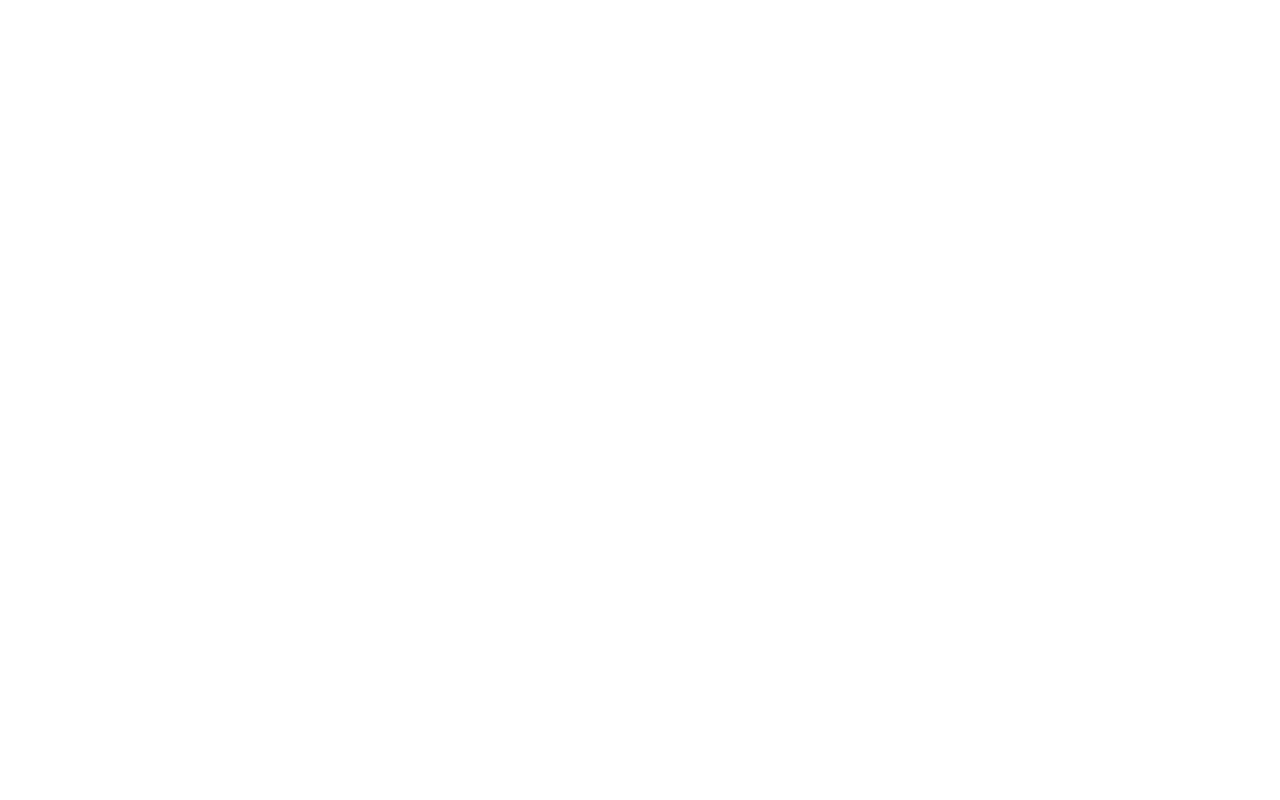
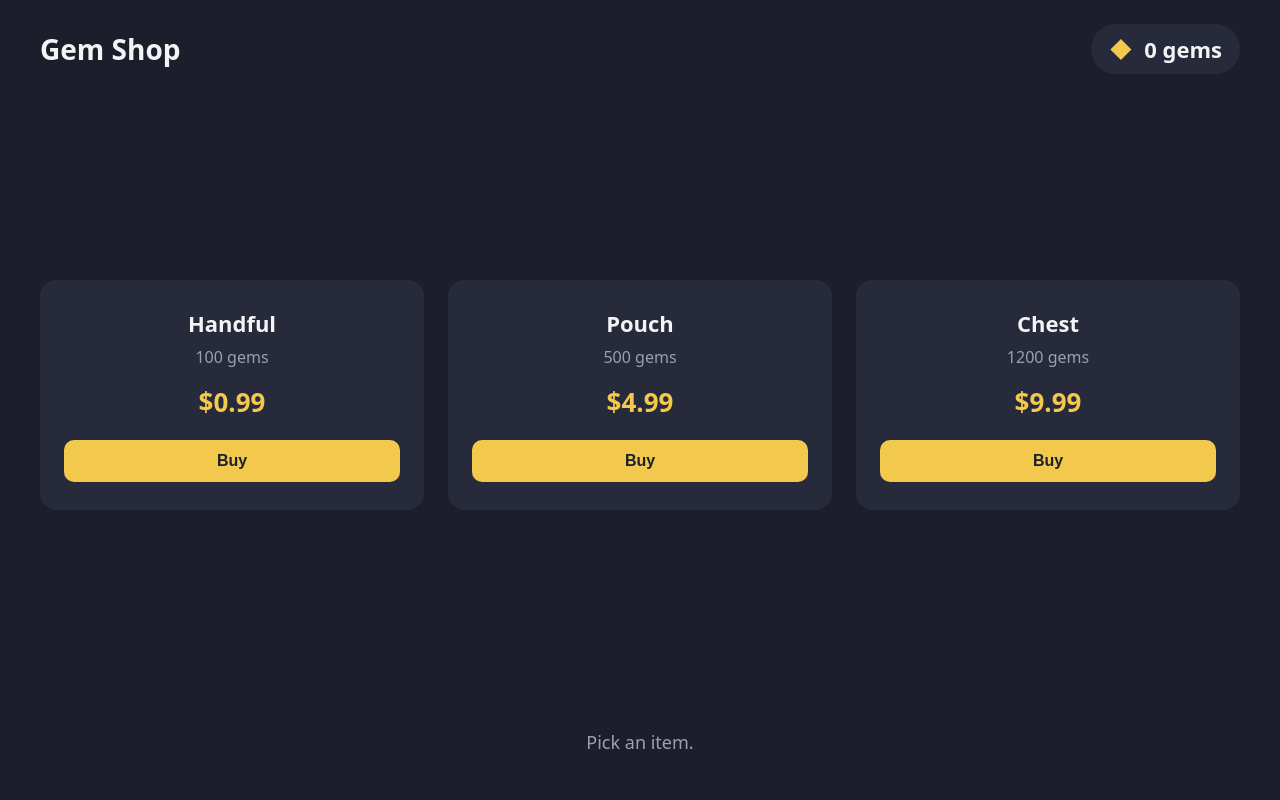
Before and after one commit to xsolla-baku-gametech-hackathon/team-InlandEmpire, a plain HTML site: page crates/tappad-game/ui/index.html in a window 1280 px wide. Drawn offline with Linux system fonts and the light colour scheme.

Commit message:
Add shop page with three items and gem counter

```diff
--- /dev/null
+++ b/crates/tappad-game/ui/app.js
@@ -0,0 +1,36 @@
+// Shop page state. Hour 1: browsing and waiting for a tap, nothing leaves the window.
+// Hour 2 adds the WebSocket tap listener, hour 3 the POST /purchase call.
+
+const gemCount = document.getElementById("gem-count");
+const status = document.getElementById("status");
+const buttons = document.querySelectorAll(".buy");
+
+let gems = 0;
+
+function setStatus(state, text) {
+  status.dataset.state = state;
+  status.textContent = text;
+}
+
+function setBuying(disabled) {
+  for (const b of buttons) b.disabled = disabled;
+}
+
+for (const button of buttons) {
+  button.addEventListener("click", () => {
+    const item = button.closest(".item");
+    const sku = item.dataset.sku;
+    setBuying(true);
+    setStatus("waiting_for_tap", `Tap your card on the pad to buy ${sku}.`);
+  });
+}
+
+// Exposed for the next step, which grants gems once the server says paid.
+window.tappad = {
+  grant(amount) {
+    gems += amount;
+    gemCount.textContent = String(gems);
+    setBuying(false);
+    setStatus("browsing", `Added ${amount} gems.`);
+  },
+};
--- a/crates/tappad-game/ui/index.html
+++ b/crates/tappad-game/ui/index.html
@@ -3,6 +3,42 @@
 <head>
   <meta charset="utf-8">
   <title>TapPad</title>
+  <link rel="stylesheet" href="style.css">
 </head>
-<body></body>
+<body>
+  <header>
+    <h1>Gem Shop</h1>
+    <div class="gems" aria-live="polite">
+      <span class="gem-icon" aria-hidden="true">◆</span>
+      <span id="gem-count">0</span> gems
+    </div>
+  </header>
+
+  <main id="shop">
+    <article class="item" data-sku="gems_100" data-gems="100">
+      <h2>Handful</h2>
+      <p class="amount">100 gems</p>
+      <p class="price">$0.99</p>
+      <button type="button" class="buy">Buy</button>
+    </article>
+    <article class="item" data-sku="gems_500" data-gems="500">
+      <h2>Pouch</h2>
+      <p class="amount">500 gems</p>
+      <p class="price">$4.99</p>
+      <button type="button" class="buy">Buy</button>
+    </article>
+    <article class="item" data-sku="gems_1200" data-gems="1200">
+      <h2>Chest</h2>
+      <p class="amount">1200 gems</p>
+      <p class="price">$9.99</p>
+      <button type="button" class="buy">Buy</button>
+    </article>
+  </main>
+
+  <footer>
+    <p id="status" data-state="browsing">Pick an item.</p>
+  </footer>
+
+  <script src="app.js"></script>
+</body>
 </html>
--- /dev/null
+++ b/crates/tappad-game/ui/style.css
@@ -0,0 +1,82 @@
+:root {
+  --bg: #1c1f2b;
+  --panel: #262a3a;
+  --text: #f4f4f6;
+  --muted: #9aa0b4;
+  --gold: #f2c94c;
+}
+
+* { box-sizing: border-box; }
+
+body {
+  margin: 0;
+  min-height: 100vh;
+  display: flex;
+  flex-direction: column;
+  font-family: system-ui, -apple-system, "Segoe UI", sans-serif;
+  background: var(--bg);
+  color: var(--text);
+  user-select: none;
+}
+
+header {
+  display: flex;
+  justify-content: space-between;
+  align-items: center;
+  padding: 24px 40px;
+}
+
+h1 { margin: 0; font-size: 28px; }
+
+.gems {
+  font-size: 22px;
+  font-weight: 600;
+  padding: 10px 18px;
+  border-radius: 999px;
+  background: var(--panel);
+}
+
+.gem-icon { color: var(--gold); margin-right: 6px; }
+
+#shop {
+  flex: 1;
+  display: grid;
+  grid-template-columns: repeat(3, 1fr);
+  gap: 24px;
+  padding: 0 40px;
+  align-content: center;
+}
+
+.item {
+  background: var(--panel);
+  border-radius: 16px;
+  padding: 28px 24px;
+  text-align: center;
+}
+
+.item h2 { margin: 0 0 8px; font-size: 22px; }
+.amount { margin: 0; color: var(--muted); }
+.price { margin: 16px 0 20px; font-size: 26px; font-weight: 700; color: var(--gold); }
+
+.buy {
+  width: 100%;
+  padding: 12px;
+  border: 0;
+  border-radius: 10px;
+  background: var(--gold);
+  color: #1c1f2b;
+  font-size: 16px;
+  font-weight: 700;
+  cursor: pointer;
+}
+.buy:hover { filter: brightness(1.08); }
+.buy:disabled { opacity: 0.5; cursor: default; }
+
+footer {
+  padding: 20px 40px 28px;
+  text-align: center;
+  color: var(--muted);
+  font-size: 18px;
+}
+
+#status[data-state="waiting_for_tap"] { color: var(--gold); }
```
